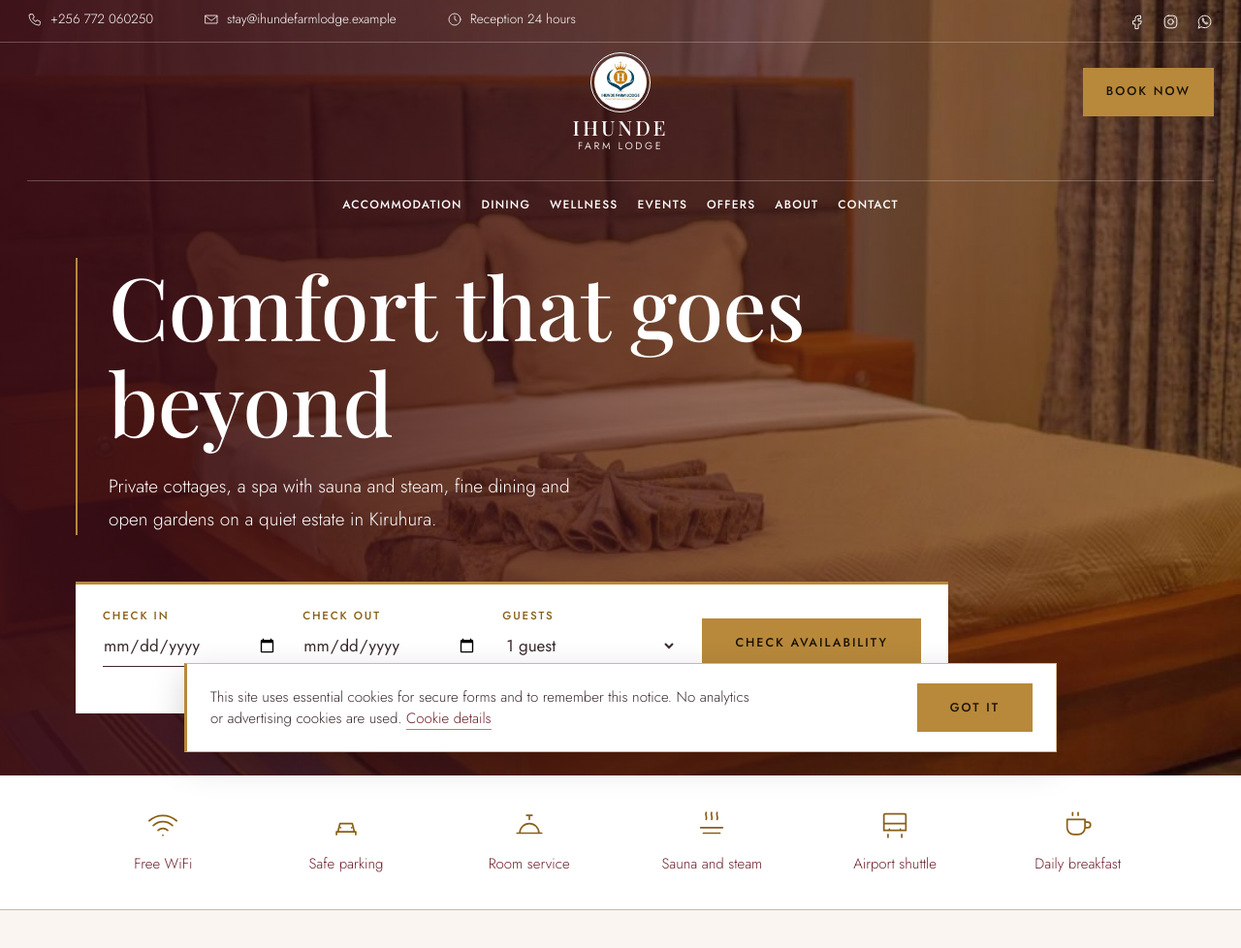
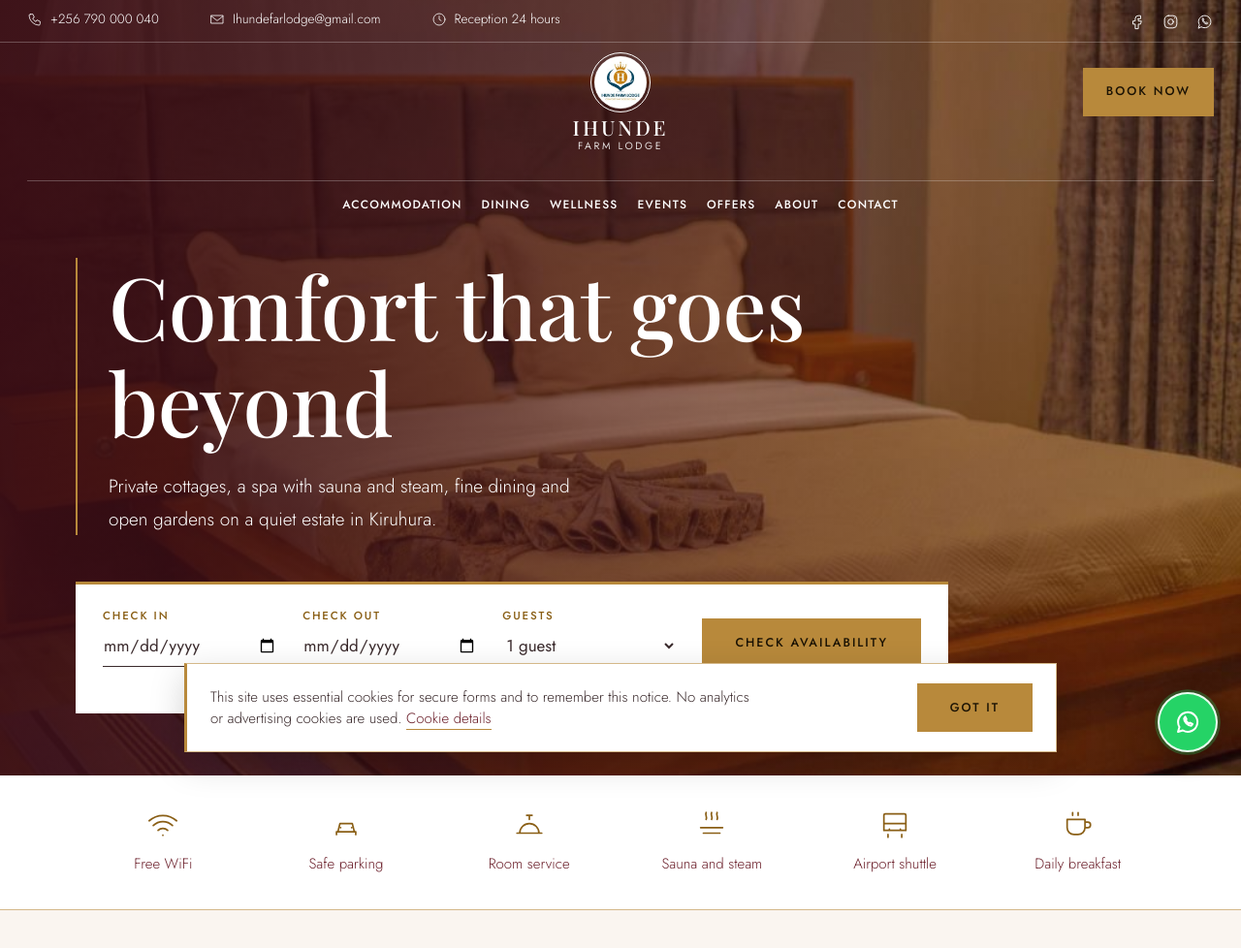
Before and after one commit to kaggwetarzanmark/ihunde, a Laravel app: page / in a window 1280 px wide. Shown: the top 978 px of the page at 97% size. Run offline with Laravel 12, Linux system fonts and the light colour scheme; style sheets or scripts are compiled from the project's sources.

Commit message:
Add floating WhatsApp contact button
Co-authored-by: Copilot <223556219+Copilot@users.noreply.github.com>

```diff
--- a/laravel-app/config/ihunde.php
+++ b/laravel-app/config/ihunde.php
@@ -6,10 +6,11 @@ $fullBoardRate = 'UGX 300,000';
 
 return [
     'contact' => [
-        'phone' => '+256 772 060250',
-        'phone_href' => 'tel:+256772060250',
-        'whatsapp_href' => 'https://wa.me/256772060250',
-        'email' => 'stay@ihundefarmlodge.example',
+        'phone' => '+256 790 000 040',
+        'phone_href' => 'tel:+256790000040',
+        'whatsapp_phone' => '+256 790 000 030',
+        'whatsapp_href' => 'https://wa.me/256790000030',
+        'email' => 'Ihundefarlodge@gmail.com',
         'location' => 'Nyakasharara, Kiruhura, Uganda',
         'reception' => 'Reception 24 hours',
         'restaurant_hours' => 'Restaurant 6:30 AM to 11:00 PM',
@@ -18,7 +19,7 @@ return [
     'socials' => [
         ['label' => 'Facebook', 'icon' => 'fb', 'href' => '#'],
         ['label' => 'Instagram', 'icon' => 'ig', 'href' => '#'],
-        ['label' => 'WhatsApp', 'icon' => 'wa', 'href' => 'https://wa.me/256772060250'],
+        ['label' => 'WhatsApp', 'icon' => 'wa', 'href' => 'https://wa.me/256790000030'],
     ],
 
     'navigation' => [
--- a/laravel-app/resources/css/ihunde.css
+++ b/laravel-app/resources/css/ihunde.css
@@ -2153,3 +2153,49 @@ color:var(--pri);
     width:100%
     }
 }
+
+.whatsapp-float {
+position:fixed;
+    right:24px;
+    bottom:calc(24px + env(safe-area-inset-bottom,0px));
+    z-index:79;
+    display:grid;
+    width:62px;
+    height:62px;
+    place-items:center;
+    border:2px solid rgba(255,255,255,.9);
+    border-radius:50%;
+    background:#25D366;
+    color:#fff;
+    box-shadow:0 0 0 0 rgba(37,211,102,.42),0 8px 24px rgba(0,0,0,.24);
+    animation:whatsapp-glow 2.4s ease-out infinite;
+    transition:transform .2s,filter .2s
+}
+
+.whatsapp-float:hover {
+transform:scale(1.06);
+    filter:brightness(1.05)
+}
+
+.whatsapp-float .ic {
+width:30px;
+    height:30px;
+    stroke-width:1.6
+}
+
+@keyframes whatsapp-glow {
+0%,100% {
+    box-shadow:0 0 0 0 rgba(37,211,102,.42),0 8px 24px rgba(0,0,0,.24)
+}
+
+50% {
+    box-shadow:0 0 0 9px rgba(37,211,102,0),0 8px 24px rgba(0,0,0,.24)
+}
+}
+
+@media(prefers-reduced-motion:reduce) {
+.whatsapp-float {
+    animation:none;
+    transition:none
+}
+}
--- a/laravel-app/resources/views/components/hotel/footer.blade.php
+++ b/laravel-app/resources/views/components/hotel/footer.blade.php
@@ -75,6 +75,12 @@
                 <a href="{{ config('ihunde.contact.phone_href') }}">{{ config('ihunde.contact.phone') }}</a>
             </div>
             <div>
+                <x-hotel.icon name="wa" />
+                <a href="{{ config('ihunde.contact.whatsapp_href') }}" target="_blank" rel="noopener noreferrer">
+                    WhatsApp {{ config('ihunde.contact.whatsapp_phone') }}
+                </a>
+            </div>
+            <div>
                 <x-hotel.icon name="mail" />
                 <a href="mailto:{{ config('ihunde.contact.email') }}">{{ config('ihunde.contact.email') }}</a>
             </div>
--- /dev/null
+++ b/laravel-app/resources/views/components/hotel/whatsapp-button.blade.php
@@ -0,0 +1,10 @@
+<a
+    class="whatsapp-float"
+    href="{{ config('ihunde.contact.whatsapp_href') }}"
+    target="_blank"
+    rel="noopener noreferrer"
+    aria-label="Chat with Ihunde Farm Lodge on WhatsApp"
+    title="Chat with us on WhatsApp"
+>
+    <x-hotel.icon name="wa" />
+</a>
--- a/laravel-app/resources/views/layouts/hotel.blade.php
+++ b/laravel-app/resources/views/layouts/hotel.blade.php
@@ -18,5 +18,6 @@
     @yield('content')
     <x-hotel.footer />
     <x-hotel.cookie-notice />
+    <x-hotel.whatsapp-button />
 </body>
 </html>
```
Also changed, not shown: laravel-app/DESIGN_SYSTEM.md (+0 -1 lines), laravel-app/tests/Feature/HotelPagesTest.php (+48 -0 lines), 1 other file.
